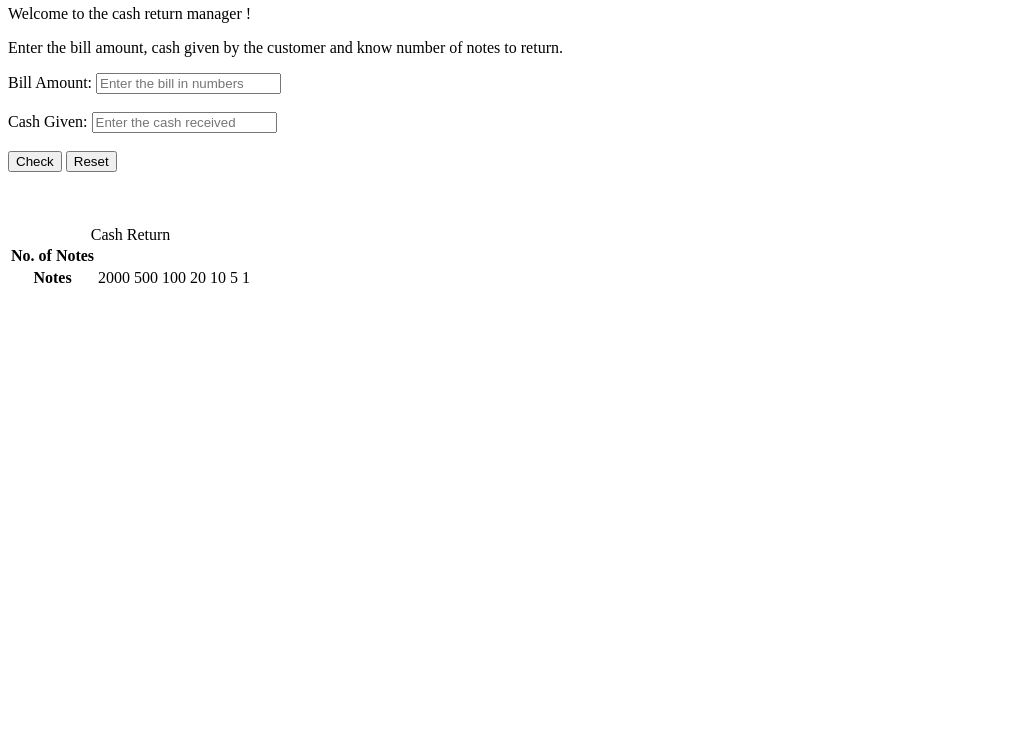
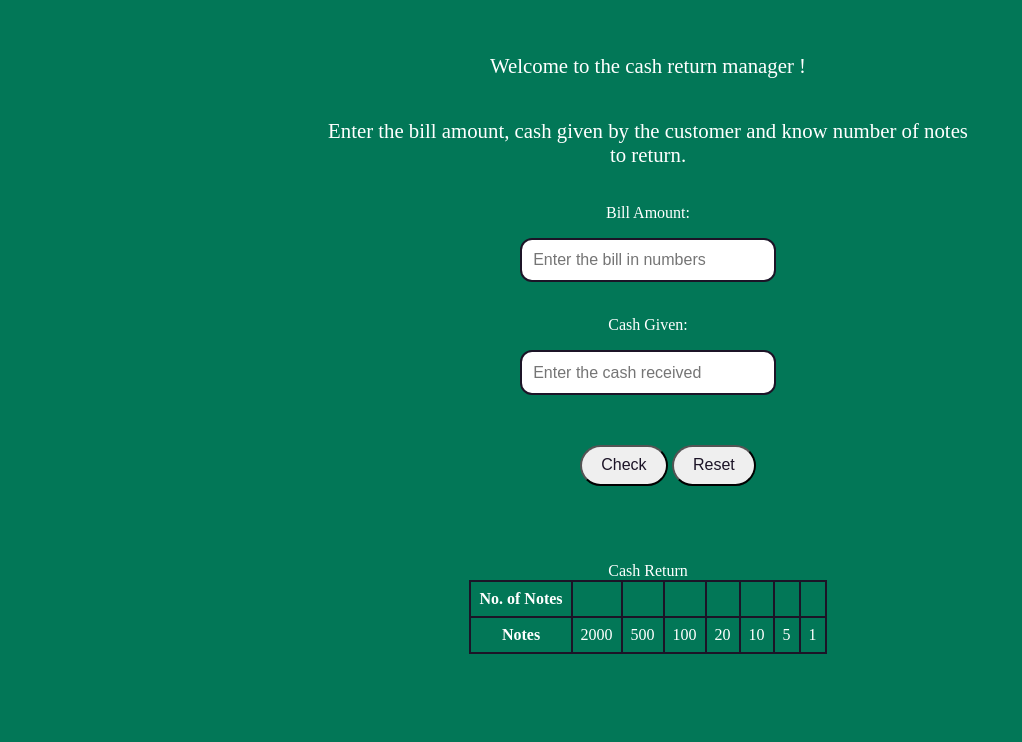
Before and after one commit to thesudhanshupanda/Cash-Register, a plain HTML site: page index.html in a window 1280 px wide. Shown: the part 62-804 px from the top of the page, without its empty margins (0-1022 px from the left). Drawn offline with Linux system fonts and the light colour scheme.

Commit message:
feat : css

```diff
--- a/app.js
+++ b/app.js
@@ -24,17 +24,17 @@ function cashamountValidate(){
      if(cashGivenValue > billAmountValue){
          const moneyToReturn = cashGivenValue - billAmountValue;
          calculateChange(moneyToReturn);
-        //  cashTable.style.display ="block";
+        //  cash.style.display ="block";
      }else if(cashGivenValue === billAmountValue){
          showMessage("The cash given is equal to bill amount, hence no return money");
 
      }else {
          showMessage("The cash given should be atleast equal to bill amount");
-        //  cashTable.style.display ="none";
+        //  cash.style.display ="none";
      }
  }else{
     showMessage("Invalid bill amount")
-    // cashTable.style.display ="none";
+    // cash.style.display ="none";
  }
 }
 
--- a/index.html
+++ b/index.html
@@ -8,26 +8,28 @@
     <link rel="stylesheet" href="./style.css">
 </head>
 <body>
-    <nav id="headder">
+    <nav class="head">
         <h1> The Cash Register </h1>
     </nav>
 
     <div class="container">
-        <p>Welcome to the cash return manager !</p>
-        <p>Enter the bill amount, cash given by the customer and know number of notes to return.</p>
+        <p class="para" >Welcome to the cash return manager !</p>
+        <p class="para" >Enter the bill amount, cash given by the customer and know number of notes to return.</p>
 
         <label for="bill-amount">Bill Amount:</label>
-        <input type="number" id="bill-amount" placeholder="Enter the bill in numbers"> <br> <br>
+        <input type="number" id="bill-amount" placeholder="Enter the bill in numbers"> <br>
 
         <label for="cashgiven">Cash Given:</label>
-        <input type="number" id="cashgiven" placeholder="Enter the cash received"> <br> <br>
+        <input type="number" id="cashgiven" placeholder="Enter the cash received"> <br>
+
+        <ul>
+            <button id="chck-btn">Check</button>
+            <button id="rst-btn">Reset</button>
+        </ul>
 
 
-        <button id="chck-btn">Check</button>
-        <button id="rst-btn">Reset</button>
-
         <div id="error-message"> </div>
-        <br> <br> <br>
+        <br> <br>
 
 
         <div class="cashtable">
--- a/style.css
+++ b/style.css
@@ -0,0 +1,75 @@
+* {
+    --dark-color: #1C1427;
+    box-sizing: border-box;
+}
+
+body {
+    font-family: "Ubuntu";
+    min-width: 100vw;
+    background-color: rgb(2, 119, 87);
+    color: white;
+}
+
+.head {
+    text-align: center;
+}
+
+ .para{
+    font-size: 1.3rem;
+}
+
+.container {
+    margin: 3rem auto 5rem;
+    text-align: center;
+}
+
+div {
+    display: flex;
+    flex-direction: column;
+    width: 50vw;
+}
+
+
+.description {
+    font-size: larger;
+}
+label{
+    margin: 1rem;
+}
+input {
+    padding: 0.7rem;
+    display: block;
+    width: 40%;
+    font-size: 1rem;
+    border: 2px solid var(--dark-color);
+    border-radius: 0.75rem;
+    margin: auto;
+}
+#chck-btn {
+    font-size: 16px;
+     border-radius: 5rem;
+     color:var(--dark-color);
+    text-align: center;
+    max-width: 140px;
+    padding: 0.6rem 1.2rem;
+    margin: 1rem auto;
+}
+
+#rst-btn{
+    font-size: 16px;
+    border-radius: 5rem;
+    color:var(--dark-color);
+    text-align: center;
+    max-width: 140px;
+    padding: 0.6rem 1.2rem;
+    margin: 1rem auto;
+
+}
+table, th, td {
+    margin: 0.5rem auto;
+    padding: 0.5rem;
+    border: 2px solid var(--dark-color);
+    border-collapse: collapse;
+    max-width: 100%;
+    table-layout: fixed;
+  }
```
